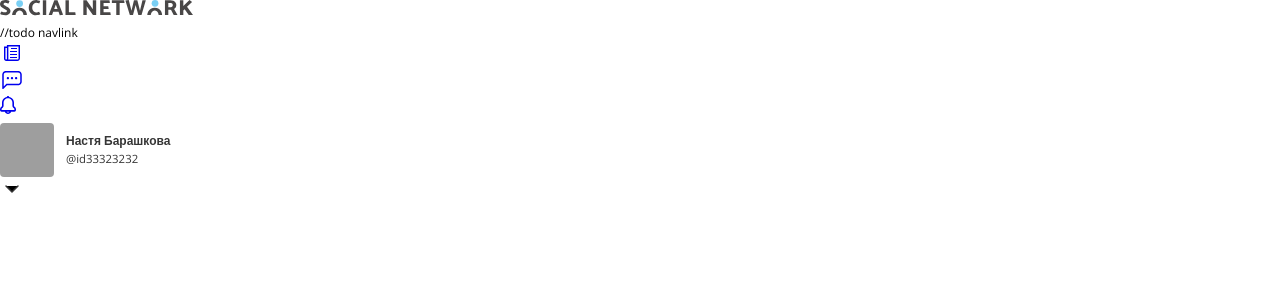
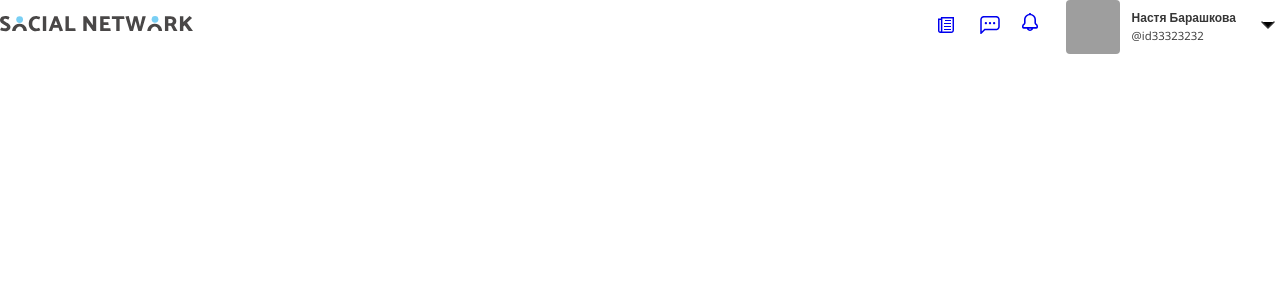
Before and after one commit to MargaritaZh/social-network-main, a React (Create React App) app: page / in a window 1280 px wide. Shown: the top 300 px of the page. Built offline with nearby package versions, Linux system fonts and the light colour scheme; grey boxes are pictures that could not be loaded.

Commit message:
Style DropDownMenu

```diff
--- /dev/null
+++ b/src/components/dropDownMenu/DropDownMenu.style.ts
@@ -0,0 +1,28 @@
+import styled from "styled-components";
+import {theme} from "../styles/Theme";
+
+const DropDownMenu = styled.div`
+    position: relative;
+`
+
+const DropMenu = styled.ul`
+    position: absolute;
+    right: 0;
+    max-width: 300px;
+    width: max-content;
+    border: 1px solid ${theme.colors.accent};
+`
+
+const MenuItem = styled.li`
+    padding: 12px 24px;
+
+    &:hover {
+        background-color: ${theme.colors.accent};
+    }
+`
+
+export const Style = {
+    DropDownMenu,
+    DropMenu,
+    MenuItem,
+}
--- a/src/components/dropDownMenu/DropDownMenu.tsx
+++ b/src/components/dropDownMenu/DropDownMenu.tsx
@@ -2,6 +2,7 @@ import * as React from 'react';
 import {SvgIcon} from "../SvgIcon";
 import {useState} from "react";
 import {dropDownLinkType} from "../../data/types";
+import { Style } from './DropDownMenu.style';
 
 
 export type DropDownMenuProps = {
@@ -18,19 +19,20 @@ export const DropDownMenu = ({menuItems}: DropDownMenuProps) => {
     }
 
     return (
-        <>
+        <Style.DropDownMenu>
             <button onClick={onClickHandler}>
                 <SvgIcon iconId={"arrowDown"}/>
             </button>
-            {open && <ul>
+            {open && <Style.DropMenu>
                 {menuItems.map((item, index) => {
                     return (
-                        <li key={index}>
-                            <a href={item.href}>{item.title}</a> //todo navlink
-                        </li>
+                        <Style.MenuItem key={index}>
+                            <a href={item.href}>{item.title}</a>
+                            {/*todo navlink*/}
+                        </Style.MenuItem>
                     )
                 })}
-            </ul>}
-        </>
+            </Style.DropMenu>}
+        </Style.DropDownMenu>
     );
 };
--- a/src/layout/header/Header.style.ts
+++ b/src/layout/header/Header.style.ts
@@ -1,9 +1,27 @@
 import styled from "styled-components";
+import {flexWrapper} from "../../components/styles/common";
 
 const Header=styled.header`
-
+    ${flexWrapper({gap:"20px"})}
 `
 
-export const style={
+const Navigation=styled.nav`
+    ${flexWrapper({gap:"20px"})}
+`
+
+const Menu=styled.ul`
+    ${flexWrapper({gap:"20px"})}
+`
+
+const UserMenu=styled.div`
+    ${flexWrapper({gap:"20px"})}
+`
+
+
+export const Style={
     Header,
+    Navigation,
+    Menu,
+    UserMenu,
+
 }
--- a/src/layout/header/Header.tsx
+++ b/src/layout/header/Header.tsx
@@ -1,30 +1,30 @@
 import * as React from 'react';
 
 import logo from "../../assets/logo.svg"
-import {style} from "./Header.style"
+import {Style} from "./Header.style"
 import {UserElement} from "../../components/userElement/UserElement";
 import {SvgIcon} from "../../components/SvgIcon";
+import {dropDownMenuItems} from "../../data/data";
 import {DropDownMenu} from "../../components/dropDownMenu/DropDownMenu";
-import {dropDownMenuItems} from "../../data/data";
 
 
 type HeaderProps = {};
 export const Header = (props: HeaderProps) => {
     return (
-        <style.Header>
+        <Style.Header>
             <img src={logo} alt={"logotype"}/>
-            <nav>
-                <ul>
-                    //todo navlink
+            <Style.Navigation>
+                <Style.Menu>
+                    {/*todo navlink*/}
                     <li><a href={"#"}><SvgIcon iconId={"newspaper"}/></a></li>
                     <li><a href={"#"}><SvgIcon iconId={"message"}/></a></li>
                     <li><a href={"#"}><SvgIcon iconId={"notification"}/></a></li>
-                </ul>
-                <div>
+                </Style.Menu>
+                <Style.UserMenu>
                     <UserElement/>
                     <DropDownMenu menuItems={dropDownMenuItems}/>
-                </div>
-            </nav>
-        </style.Header>
+                </Style.UserMenu>
+            </Style.Navigation>
+        </Style.Header>
     );
 };
```
